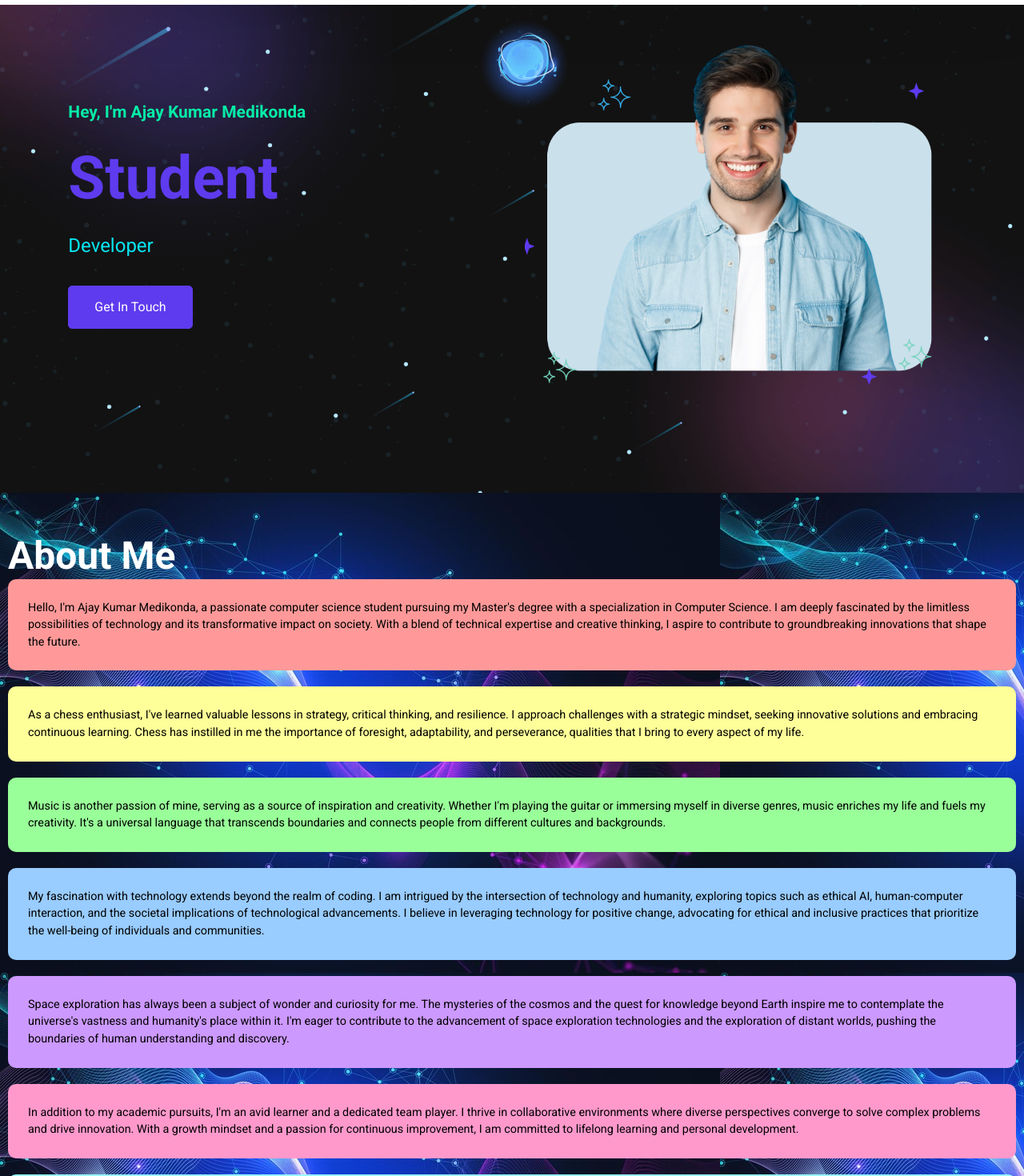
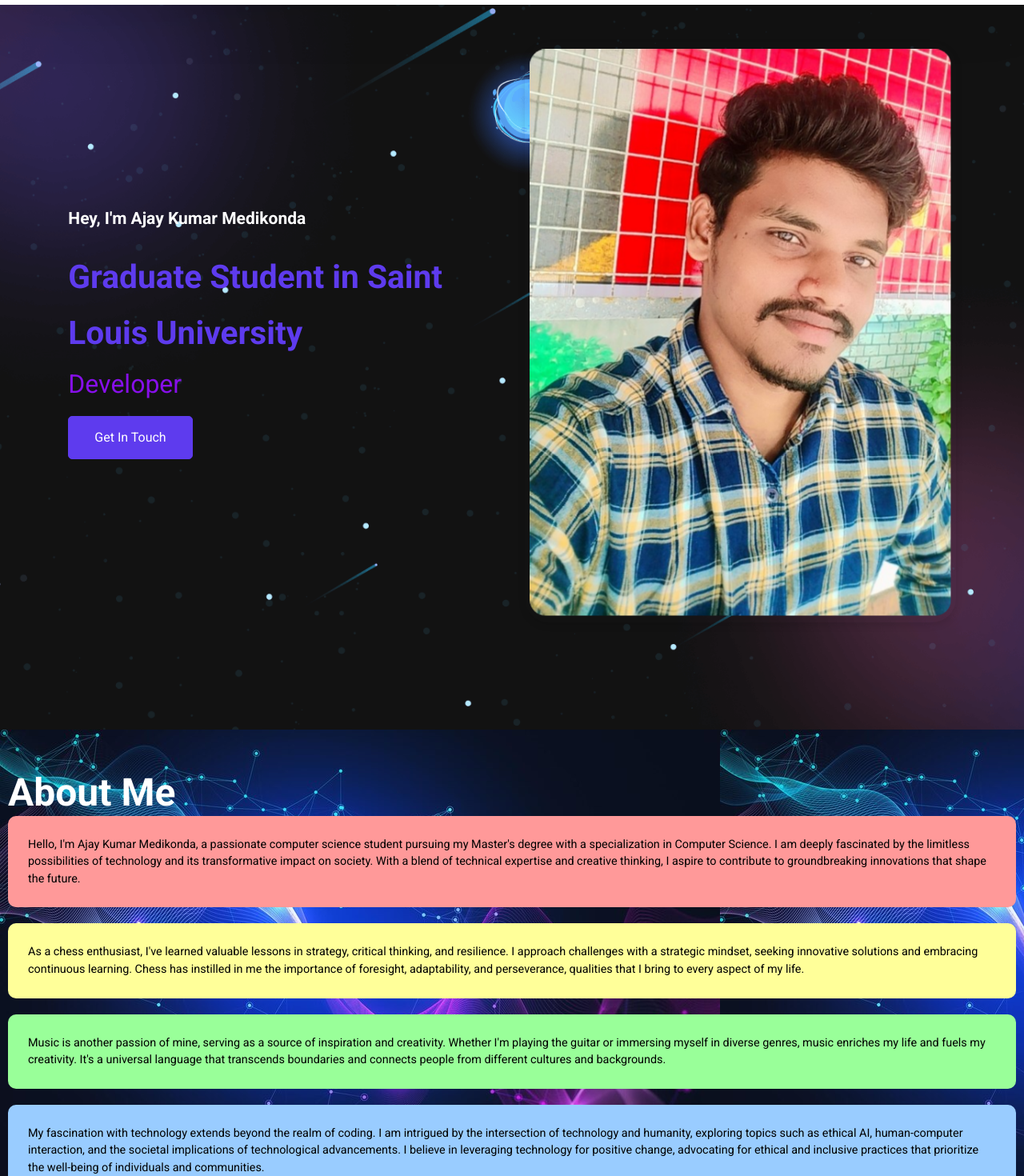
Before and after one commit to ajaykumar9680/ajaykumar1973, a React (Create React App) app: page /#/ in a window 1280 px wide. Shown: the part 80-1550 px from the top of the page at 80% size. Built offline with nearby package versions, Linux system fonts and the light colour scheme.

Commit message:
done phote and transition changes

```diff
--- a/src/App.css
+++ b/src/App.css
@@ -131,7 +131,7 @@
 /* Section Titles */
 /* Skills & About Me */
 .section-title {
-  color: rgb(7, 236, 167);
+  color: rgb(255,255,255);
   font-size: 21px;
   text-align: center;
   font-style: normal;
--- a/src/Pages/Home/AboutMe.jsx
+++ b/src/Pages/Home/AboutMe.jsx
@@ -1,4 +1,4 @@
-import React from 'react';
+import React, { useEffect } from 'react';
 import "../../styles/about.css";
 import chessImage from "../../assets/img/chess.jpeg";
 import musicImage from "../../assets/img/music.jpg";
@@ -6,42 +6,67 @@
 import spaceImage from "../../assets/img/space.jpg";
 
 const AboutMe = () => {
+  useEffect(() => {
+    const aboutRows = document.querySelectorAll('.about-section-row-animate');
+
+    function checkInView() {
+      aboutRows.forEach(row => {
+        const rect = row.getBoundingClientRect();
+        const windowHeight = window.innerHeight;
+
+        // If the bottom of the row is within the viewport, add the animate class
+        if (rect.bottom <= windowHeight) {
+          row.classList.add('animate');
+        }
+      });
+    }
+
+    // Trigger checkInView on page load and scroll
+    checkInView();
+    window.addEventListener('scroll', checkInView);
+
+    // Cleanup event listener on component unmount
+    return () => {
+      window.removeEventListener('scroll', checkInView);
+    };
+  }, []); // Run only on component mount
+
   return (
     <section id="AboutMe" className="about-section">
       <div className="about-section-columns">
         <div className="about-section-column about-section-column-1">
           <h2>About Me</h2>
-          <div className="about-section-row">
+          <div className="about-section-row about-section-row-animate">
             <p>
               Hello, I'm Ajay Kumar Medikonda, a passionate computer science student pursuing my Master's degree with a specialization in Computer Science. I am deeply fascinated by the limitless possibilities of technology and its transformative impact on society. With a blend of technical expertise and creative thinking, I aspire to contribute to groundbreaking innovations that shape the future.
             </p>
           </div>
-          <div className="about-section-row">
+          <div className="about-section-row about-section-row-animate">
             <p>
               As a chess enthusiast, I've learned valuable lessons in strategy, critical thinking, and resilience. I approach challenges with a strategic mindset, seeking innovative solutions and embracing continuous learning. Chess has instilled in me the importance of foresight, adaptability, and perseverance, qualities that I bring to every aspect of my life.
             </p>
           </div>
-          <div className="about-section-row">
+          <div className="about-section-row about-section-row-animate">
             <p>
               Music is another passion of mine, serving as a source of inspiration and creativity. Whether I'm playing the guitar or immersing myself in diverse genres, music enriches my life and fuels my creativity. It's a universal language that transcends boundaries and connects people from different cultures and backgrounds.
             </p>
           </div>
-          <div className="about-section-row">
+          <div className="about-section-row about-section-row-animate">
             <p>
               My fascination with technology extends beyond the realm of coding. I am intrigued by the intersection of technology and humanity, exploring topics such as ethical AI, human-computer interaction, and the societal implications of technological advancements. I believe in leveraging technology for positive change, advocating for ethical and inclusive practices that prioritize the well-being of individuals and communities.
             </p>
           </div>
-          <div className="about-section-row">
+          <div className="about-section-row about-section-row-animate">
             <p>
               Space exploration has always been a subject of wonder and curiosity for me. The mysteries of the cosmos and the quest for knowledge beyond Earth inspire me to contemplate the universe's vastness and humanity's place within it. I'm eager to contribute to the advancement of space exploration technologies and the exploration of distant worlds, pushing the boundaries of human understanding and discovery.
             </p>
           </div>
-          <div className="about-section-row">
+          <div className="about-section-row about-section-row-animate">
             <p>
               In addition to my academic pursuits, I'm an avid learner and a dedicated team player. I thrive in collaborative environments where diverse perspectives converge to solve complex problems and drive innovation. With a growth mindset and a passion for continuous improvement, I am committed to lifelong learning and personal development.
             </p>
           </div>
-          <div className="about-section-row">
+          <div className="about-section-row about-section-row-animate">
             <p>
               Let's connect and embark on a journey of exploration, innovation, and growth. Together, we can push the boundaries of what's possible and make a meaningful impact on the world.
             </p>
@@ -49,22 +74,22 @@
         </div>
         <div className="about-section-column about-section-column-2">
           <div className="about-section-content-box">
-            <div className="about-section-row">
+            <div className="about-section-row about-section-row-animate">
               <img src={chessImage} alt="Chess" />
               <h3>Chess Enthusiast</h3>
               <p>Chess has taught me valuable lessons in strategy, critical thinking, and resilience. I approach challenges with a strategic mindset, seeking innovative solutions and embracing continuous learning.</p>
             </div>
-            <div className="about-section-row">
+            <div className="about-section-row about-section-row-animate">
               <img src={musicImage} alt="Music" />
               <h3>Music Lover</h3>
               <p>Music enriches my life and fuels my creativity. It's a universal language that transcends boundaries and connects people from different cultures and backgrounds.</p>
             </div>
-            <div className="about-section-row">
+            <div className="about-section-row about-section-row-animate">
               <img src={techImage} alt="Technology" />
               <h3>Passion for Technology</h3>
               <p>I'm deeply fascinated by the limitless possibilities of technology and its transformative impact on society. With a blend of technical expertise and creative thinking, I aspire to contribute to groundbreaking innovations that shape the future.</p>
             </div>
-            <div className="about-section-row">
+            <div className="about-section-row about-section-row-animate">
               <img src={spaceImage} alt="Space Exploration" />
               <h3>Space Exploration Enthusiast</h3>
               <p>The mysteries of the cosmos and the quest for knowledge beyond Earth inspire me to contemplate the universe's vastness and humanity's place within it. I'm eager to contribute to the advancement of space exploration technologies and the exploration of distant worlds.</p>
--- a/src/Pages/Home/ContactMe.jsx
+++ b/src/Pages/Home/ContactMe.jsx
@@ -19,11 +19,28 @@
     }));
   };
 
-  const handleSubmit = (e) => {
+  const handleSubmit = async (e) => {
     e.preventDefault();
-    // Perform form submission logic here
-    console.log(formData);
+    try {
+      const response = await fetch('http://localhost:3000/submit-form', {
+        method: 'POST',
+        headers: {
+          'Content-Type': 'application/json',
+        },
+        body: JSON.stringify(formData),
+      });
+      if (response.ok) {
+        console.log('Email sent successfully');
+        // Optionally, you can reset the form here
+        // setFormData({ firstName: "", lastName: "", email: "", phoneNumber: "", message: "", acceptedTerms: false });
+      } else {
+        console.error('Failed to send email');
+      }
+    } catch (error) {
+      console.error('Error sending email:', error);
+    }
   };
+
 
   return (
     <section id="Contact" className="contact-section">
@@ -121,7 +138,7 @@
       </div>
       <div className="about-contact-image">
       <div className="about-section-img">
-        <img src={process.env.PUBLIC_URL +"/img/hero_img.png"} alt="Hero Section" />
+        <img src={process.env.PUBLIC_URL +"/img/ajay.jpg"} alt="Hero Section" />
       </div>
       </div>
     </section>
--- a/src/Pages/Home/EducationSection.jsx
+++ b/src/Pages/Home/EducationSection.jsx
@@ -5,7 +5,7 @@
 function EducationSection() {
   return (
     <section className="education-section" id="educationSection">
-      <h2 className="section-title1" text-align="left">{data.education.title}</h2>
+      <h2 className="section-heading" text-align="left">{data.education.title}</h2>
       <div className="econtainer">
         <div className="education-content">
           {data.education.degrees.map((degree, index) => (
--- a/src/Pages/Home/HeroSection.jsx
+++ b/src/Pages/Home/HeroSection.jsx
@@ -8,7 +8,7 @@
         <div className="hero-section-content">
           <p className="section-title">Hey, I'm Ajay Kumar Medikonda</p>
           <h1 className="hero-section-title">
-            <span className="hero-section-title-color">Student</span> <br />
+            <span className="hero-section-title-color">Graduate Student in Saint Louis University</span> <br />
             {/* Developer */}
           </h1>
           <p className="hero-section-description">
@@ -18,7 +18,7 @@
         <a href="#Contact" className="btn btn-primary">Get In Touch</a>
       </div>
       <div className="hero-section-img">
-        <img src={process.env.PUBLIC_URL + '/img/hero_img.png'} alt="Hero Section" />
+        <img src={process.env.PUBLIC_URL + '/img/ajay.jpg'} alt="Hero Section" />
       </div>
     </section>
   );
--- a/src/Pages/Home/MySkills.jsx
+++ b/src/Pages/Home/MySkills.jsx
@@ -8,8 +8,8 @@
   return (
     <section className="skills-section" id="mySkills">
       <div className="portfolio-container">
-        <p className="section-title">My Skills</p>
-        <h2 className="skills-section-heading">My Expertise</h2>
+        <h2 className="section-heading">My Skills</h2>
+        <h2 className="sub-title">Expertise</h2>
       </div>
       <div className="skills-section-part">
         <div className="skills-section-skills">
--- a/src/styles/Hero.css
+++ b/src/styles/Hero.css
@@ -8,9 +8,9 @@
     gap: 32px;
     background-color: var(--bg-shade);
     background-image: url('../assets/img/banner-bg.png');
-  background-position: top center;
-  background-size: cover;
-  background-repeat: no-repeat;
+    background-position: top center;
+    background-size: cover;
+    background-repeat: no-repeat;
   }
   .hero-section-content-box {
     display: flex;
@@ -29,25 +29,43 @@
   }
   .hero-section-title {
     color: var(--heading-color);
-    font-size: 74.667px;
+    font-size: 40.667px;
     font-weight: 700;
-    line-height: 90px;
+
     align-self: stretch;
   }
   .hero-section-title-color {
     color: var(--primary);
   }
   .hero-section-description {
-    color: rgb(8, 231, 243);
-    font-size: 24px;
-    font-weight: 400;
-    line-height: 36px;
+    color: rgb(135, 15, 234);
+    font-size: 32px;
+    font-weight: 40;
+    line-height: 2dvb;
   }
   .hero-section-img {
-    display: flex;
+    border-radius: 30px; /* Adjust the border-radius value to control the curve */
+    overflow: hidden; /* Clip the image to the rounded borders */
+    box-shadow: 0 4px 8px rgba(0, 0, 0, 0.1); /* Add a box-shadow for depth */
+    height: auto;
   }
   .hero-section-img > img {
     width: 100%;
-    height: 100%;
+    display: block;
+    height: auto;
+    object-fit: cover;
+    border-radius: 20px;
+     /* Position the image absolutely within the container */
+  top: 0; /* Align the image to the top */
+  left: 0; /* Align the image to the left */
+  animation: backAndForth 9s infinite alternate; /* Define the animation */
   }
   /* Hero Section Style Ends */
+  @keyframes backAndForth {
+    0% {
+      transform: scale(0.3); /* Initial position */
+    }
+    100% {
+      transform: scale(1); /* Final position (adjust distance as needed) */
+    }
+  }
--- a/src/styles/about.css
+++ b/src/styles/about.css
@@ -34,6 +34,17 @@
   padding: 15px;
   border-radius: 10px;
 }
+.about-section-row-animate {
+  opacity: 0;
+  transform: translateY(50px);
+  transition: opacity 0.5s ease, transform 0.5s ease;
+}
+
+.about-section-row-animate.animate {
+  opacity: 1;
+  transform: translateY(0);
+}
+
 
 .about-section-row img {
   max-width: 50px;
```
Also changed, not shown: src/backend/package.json (added, +17 -0 lines), src/backend/server.js (added, +46 -0 lines), src/data/index.json (+13 -4 lines), src/styles/skills.css (+10 -24 lines), public/img/ajay.jpg (added), 1 other file (tests, documents, lock files or other folders).
